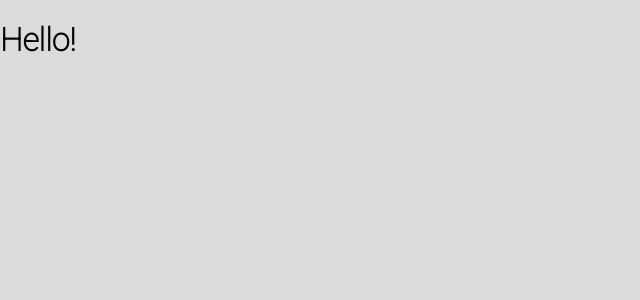
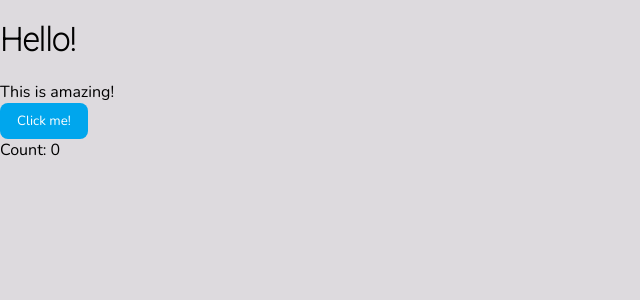
Before and after one commit to Doubles-101/honey-rae-repairs, a React (Vite) app: page / in a window 1280 px wide. Shown: the top 300 px of the page, without its empty margins (0-640 px from the left). Built offline with nearby package versions, Linux system fonts and the light colour scheme.

Commit message:
complete chapter 1

```diff
--- a/src/App.jsx
+++ b/src/App.jsx
@@ -1,7 +1,20 @@
+import { useState } from "react"
+
 export const App = () => {
+  const [count, setCount] = useState(0)
+
+  const handleBtnClick = () => {
+    setCount(count + 1)
+  }
+
   return (
-    <div>
+    <>
       <h1>Hello!</h1>
-    </div>
+      <div>This is amazing!</div>
+      <button className="btn-secondary" onClick={handleBtnClick}>
+        Click me!
+      </button>
+      <div>Count: {count}</div>
+    </>
   )
 }
```
